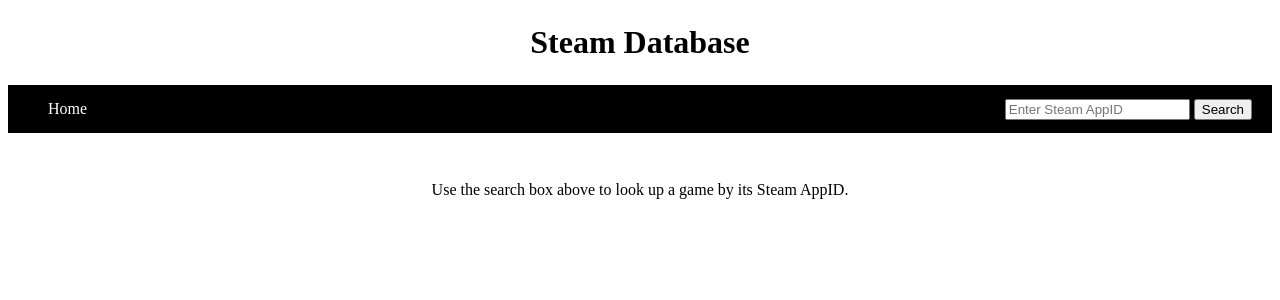
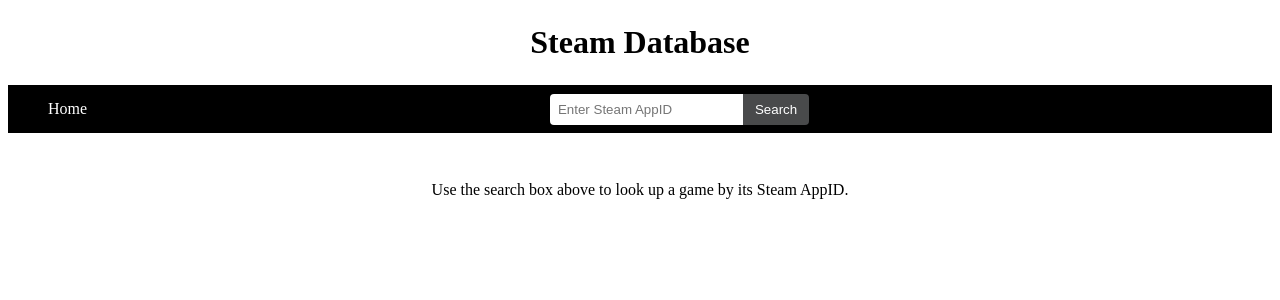
Before and after one commit to benjaminkzm/cs122-project, a Flask app: page / in a window 1280 px wide. Shown: the top 300 px of the page. Run offline with Flask 2, Linux system fonts and the light colour scheme.

Commit message:
Centered Search Bar
Search bar is now centered

```diff
--- a/static/styles.css
+++ b/static/styles.css
@@ -1,10 +1,11 @@
 .navbar {
     display: flex;
-    justify-content: space-between;
+    /*justify-content: space-between;*/
     align-items: center;
     background-color: black;
     padding: 0 20px;
 }
+
 
 .navbar ul {
     list-style-type: none;
@@ -31,23 +32,27 @@
 /* Search bar inside navbar */
 .search-form {
     display: flex;
+    margin-left: auto;
+    margin-right: auto;
 }
 
-.search-form input[type="text"] {
+.searchbar {
     padding: 8px;
     border: none;
     border-radius: 4px 0 0 4px;
+    align-items: center;
+
 }
 
-.search-form button {
+.btn {
     padding: 8px 12px;
     border: none;
     background-color:rgb(73, 74, 75);
     color: white;
     border-radius: 0 4px 4px 0;
     cursor: pointer;
+    align-items: center;
 }
-
-.search-form button:hover {
+.btn:hover {
     background-color:rgb(87, 87, 87);
 }
--- a/templates/index.html
+++ b/templates/index.html
@@ -13,9 +13,9 @@
 
   <nav class="navbar">
     <a href="{{ url_for('home') }}">Home</a>
-    <form action="{{ url_for('search') }}" method="GET">
-      <input type="text" name="query" placeholder="Enter Steam AppID" required>
-      <button type="submit">Search</button>
+    <form action="{{ url_for('search') }}" method="GET" class="search-form">
+      <input type="text" name="query" placeholder="Enter Steam AppID" required class="searchbar">
+      <button type="submit" class="btn">Search</button>
     </form>
   </nav>
 
```
